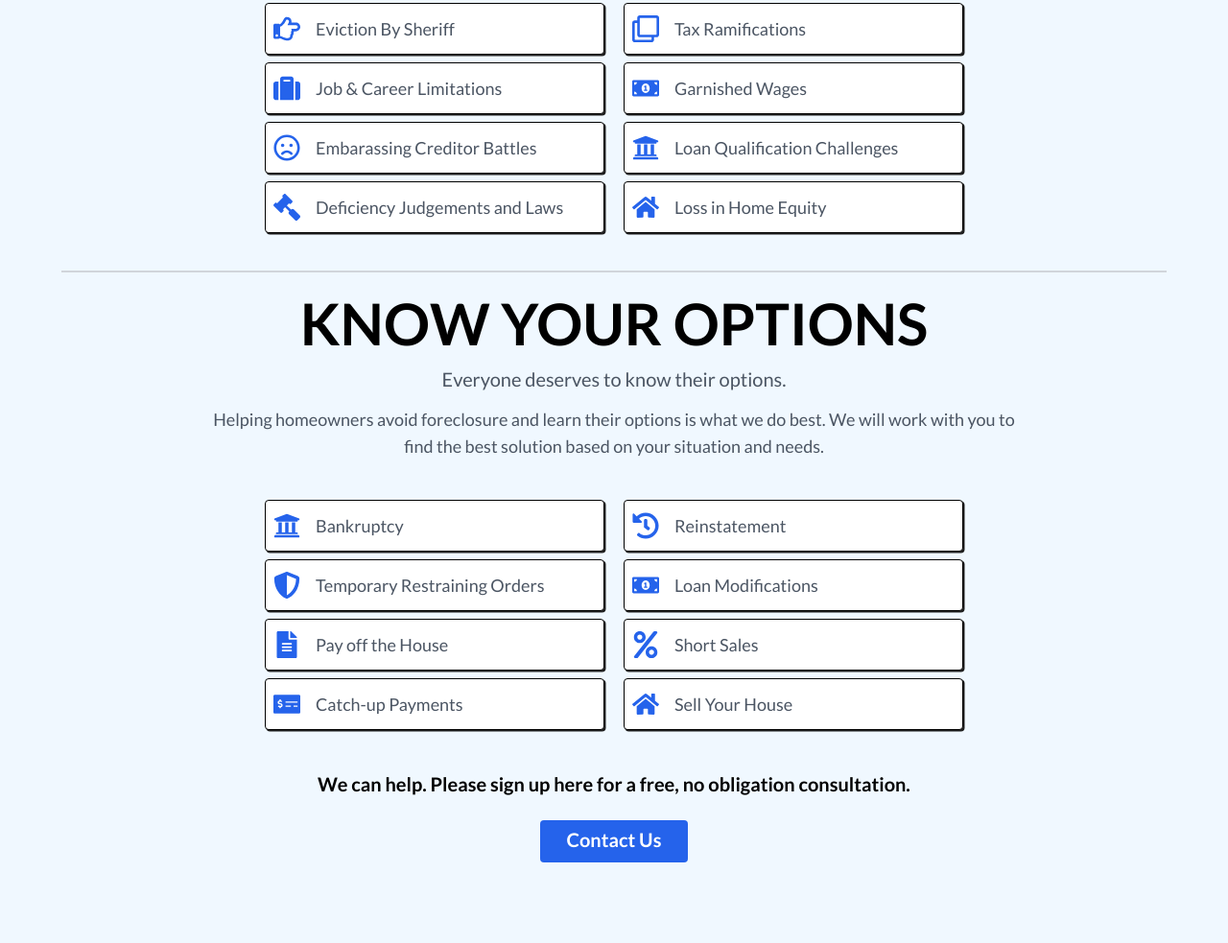
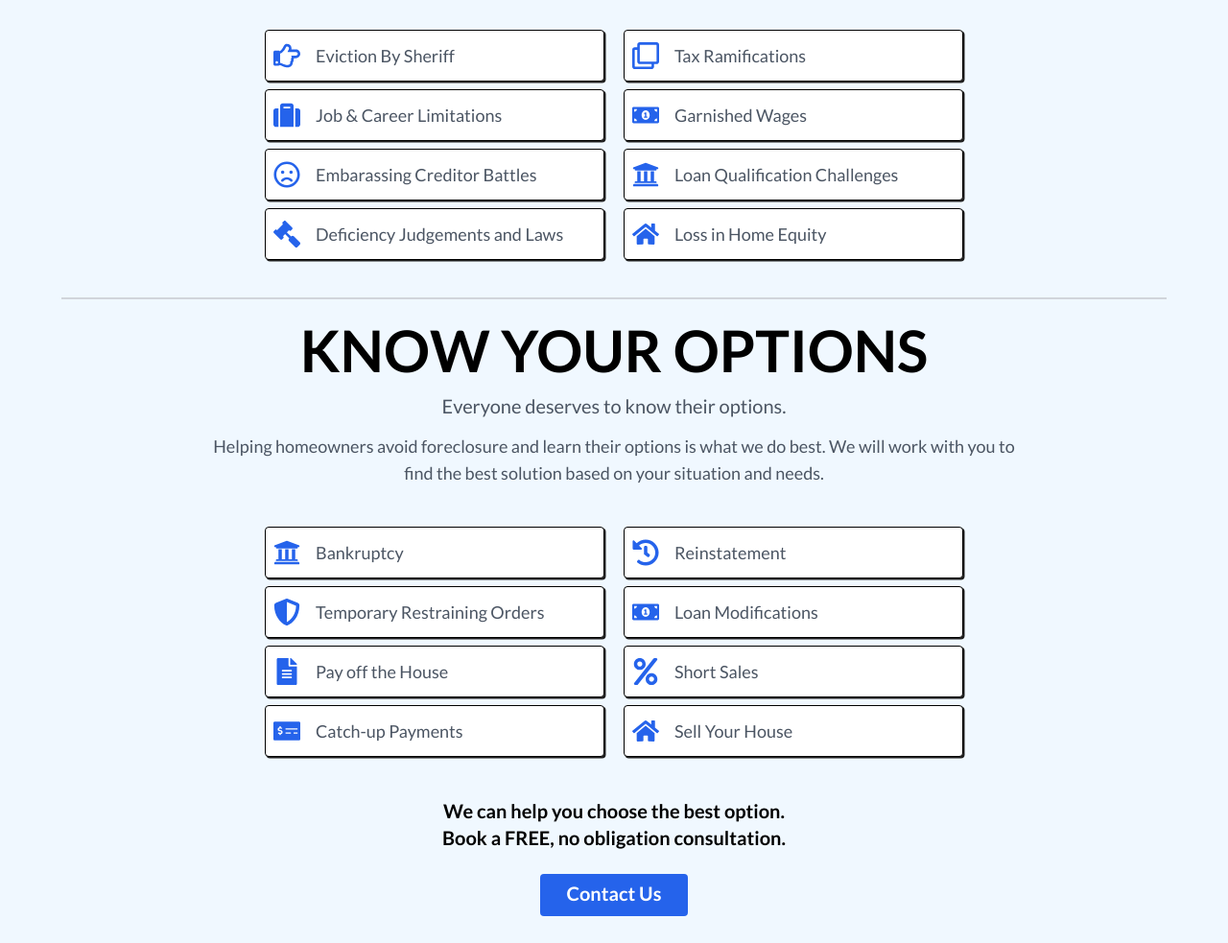
Before and after one commit to isaadgulzar/design1, a plain HTML site: page index.html in a window 1280 px wide. Shown: the part 805-1788 px from the top of the page at 96% size. Before the commit the page ends 1732 px from the top, so only its background shows below. Drawn offline with nearby package versions, Linux system fonts and the light colour scheme.

Commit message:
Add files via upload

```diff
--- a/index.html
+++ b/index.html
@@ -47,7 +47,7 @@
             <form action="#" class="grid md:grid-cols-2 my-7 bg-white rounded md:mx-auto items-center gap-x-2 md:w-96 p-5 md:p-7">
                 <div class="col-span-1">
                    <p class="text-lg md:text-xl font-bold text-black">We can help.<br>
-                    Free, no obligation consultation.
+                        Please sign up here for a free, <br> no obligation consultation.
                    </p>
                 </div>
                 <div class="col-span-1 flex flex-col gap-y-3 rounded">
@@ -227,8 +227,9 @@
         </div>
         <div class="text-center mx-auto max-w-4xl mb-7">
             <p class="text-lg md:text-xl font-bold text-black my-3.5">
-                We can help.
-                Please sign up here for a free, no obligation consultation.
+                We can help you choose the best option.
+                <br>
+                Book a FREE, no obligation consultation.
             </p>
             <a href="#info_entry_block" class="inline-block px-7 py-1.5 md:pb-2.5 mt-2.5 text-lg md:text-xl font-bold text-white bg-blue-600 rounded hover:bg-blue-700">
                 Contact Us
```
